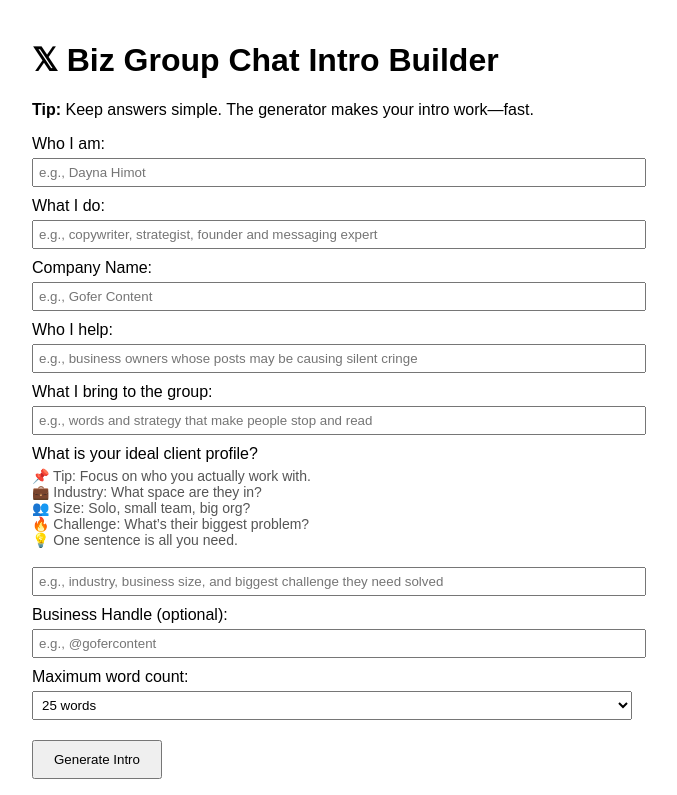
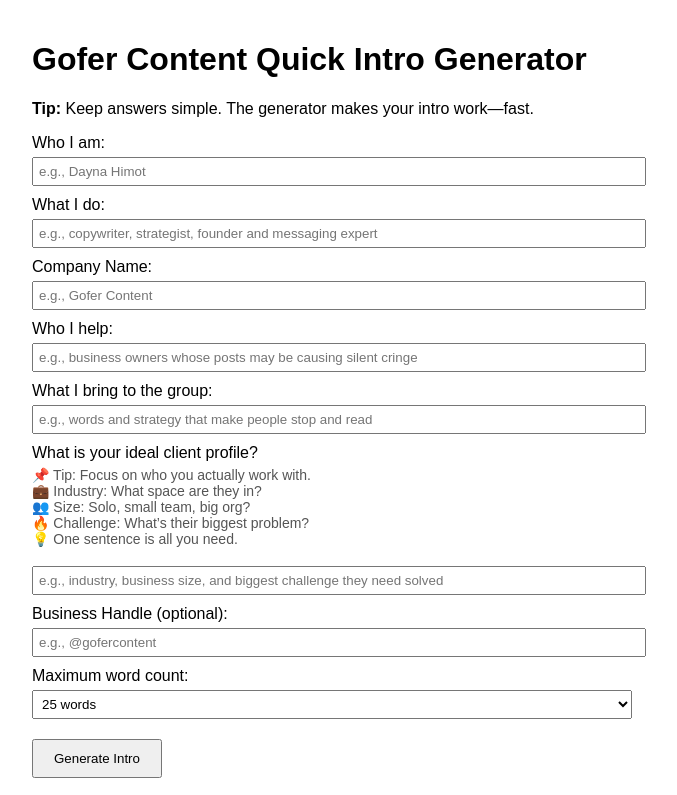
Before and after one commit to clipboard250/chat-intro, a plain HTML site: page index.html in a window 1280 px wide. Shown: the top 795 px of the page, without its empty margins (308-985 px from the left). Drawn offline with Linux system fonts and the light colour scheme.

Commit message:
Update index.html
Updated name of generator to Gofer Content Quick Intro Generator

```diff
--- a/index.html
+++ b/index.html
@@ -33,7 +33,7 @@
     </style>
 </head>
 <body>
-   <h1>𝕏 Biz Group Chat Intro Builder</h1>
+   <h1>Gofer Content Quick Intro Generator</h1>
 
     <p><strong>Tip:</strong> Keep answers simple. The generator makes your intro work—fast.</p>
 
```
